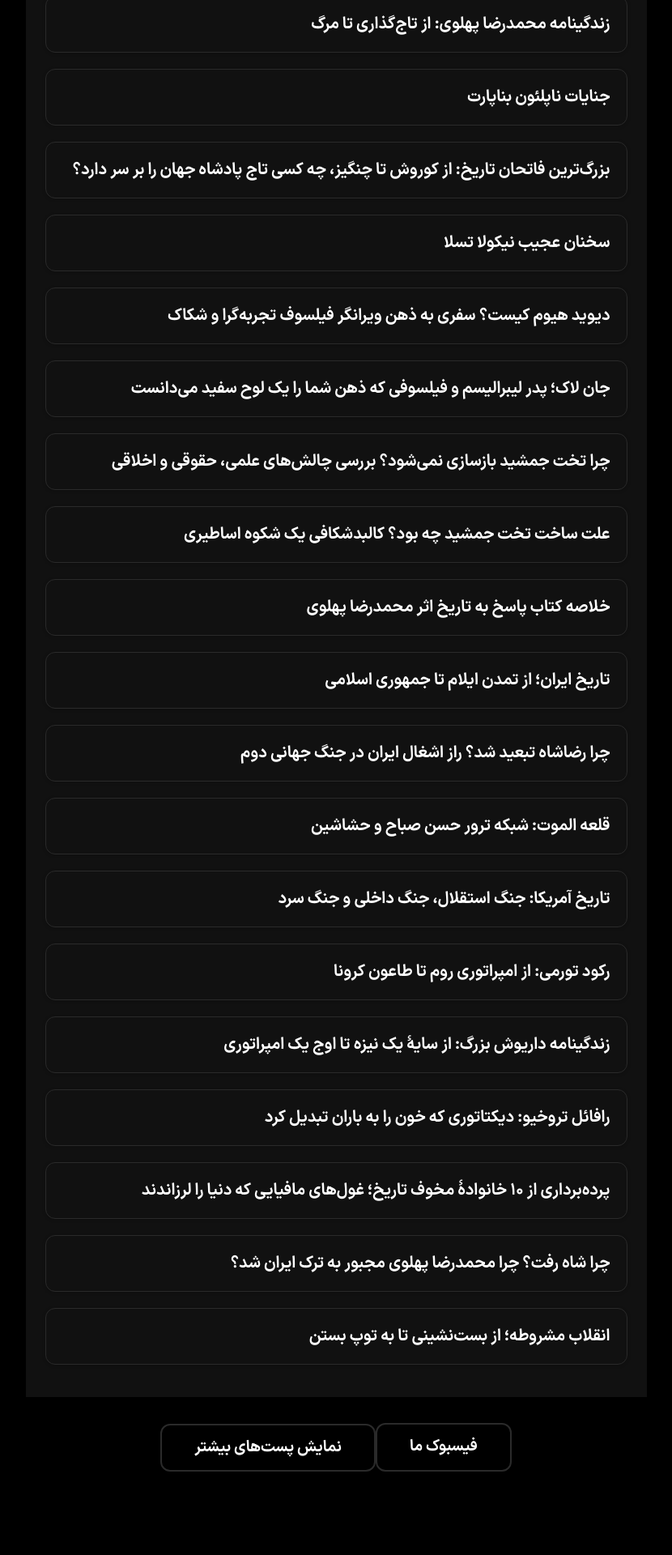
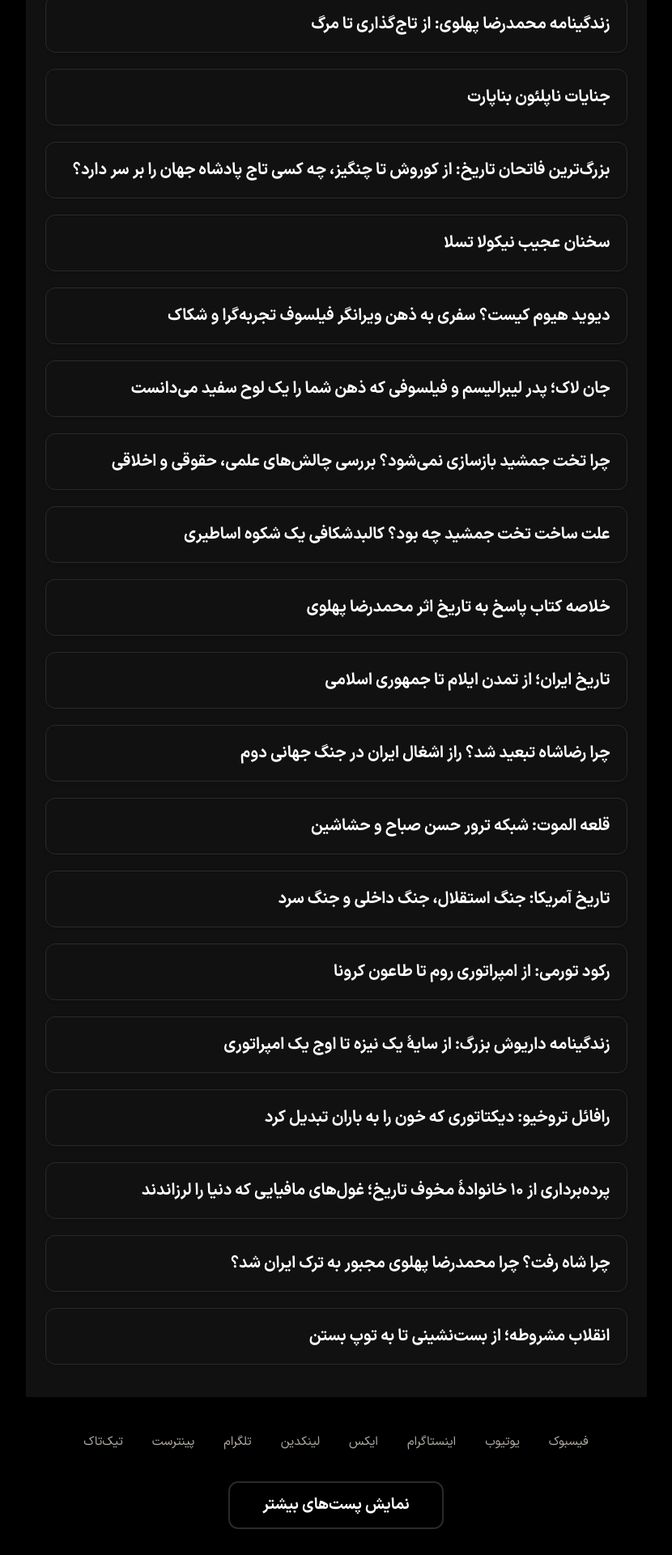
Before and after one commit to darkblog/darkblog.github.io, a Jekyll site: the page built from index.html, in a window 1280 px wide. Shown: the part 1292-3212 px from the top of the page at 81% size, without its empty margins (225-1055 px from the left). Built offline with Jekyll 4.4.1, drawn with Linux system fonts in a browser that asks for light colours; before the commit the page ends 3141 px from its top, so only the background shows below that.

Commit message:
Update index.html

```diff
--- a/index.html
+++ b/index.html
@@ -13,7 +13,6 @@ layout: null
   <title>پاسگاه؛ تاریخ + سرگرمی</title>
   <meta name="description" content="پاسگاه یک دانشنامهٔ تاریخی شخصی است که تاریخ ایران و جهان را از زاویه‌ای متفاوت و با روایتی جذاب و سرگرم‌کننده بررسی می‌کند.">
   <link rel="canonical" href="https://www.pasgah.org/">
-  <link rel="me" href="https://www.facebook.com/ehsanchehri/">
   <script type="application/ld+json">
   {
     "@context": "https://schema.org",
@@ -22,7 +21,13 @@ layout: null
     "url": "https://www.pasgah.org/",
     "logo": "https://www.pasgah.org/blog.svg",
     "sameAs": [
-      "https://www.facebook.com/ehsanchehri/"
+      "https://www.facebook.com/ehsanchehri/",
+      "https://www.youtube.com/@endchess",
+      "https://www.instagram.com/ehsanchehri",
+      "https://x.com/pbstwi",
+      "https://www.linkedin.com/in/ehsanchehri/fa",
+      "https://t.me/s/linkedulist",
+      "https://www.pinterest.com/ehsanchehri/"
     ]
   }
   </script>
@@ -83,7 +88,10 @@ layout: null
     .posts-list li:first-child::before { display: none; }
     .post-card-image { overflow: hidden; border-radius: 0.5rem; display: block; padding: 0 !important; background-color: #1c1c1c; }
     .post-card-image img { max-width: 100%; height: auto; display: block; }
-    .site-footer { background-color: #000000; padding: 2rem clamp(1rem, 3vw, 1.5rem); display: flex; align-items: center; justify-content: center; width: 100%; }
+    .site-footer { background-color: #000000; padding: 2rem clamp(1rem, 3vw, 1.5rem); display: flex; flex-direction: column; align-items: center; justify-content: center; gap: 1.5rem; width: 100%; }
+    .footer-social { display: flex; flex-wrap: wrap; align-items: center; justify-content: center; gap: 0.5rem 1.25rem; list-style: none; padding: 0; margin: 0; }
+    .footer-social a { color: #b0aaa3; text-decoration: none; font-size: 0.95rem; transition: color 0.2s; padding: 0.5rem; min-height: 48px; display: inline-flex; align-items: center; }
+    .footer-social a:hover { color: #2dd4bf; }
     .footer-blog-btn { font-family: 'vazir', system-ui, sans-serif; display: inline-flex; align-items: center; justify-content: center; padding: 0.8rem 2.5rem; background-color: transparent; color: #ffffff; text-decoration: none; font-weight: 700; font-size: 1.2rem; border-radius: 0.75rem; border: 2px solid #2a2a2a; transition: background-color 0.2s, transform 0.15s, border-color 0.2s, color 0.2s; min-height: 48px; }
     .footer-blog-btn:hover { background-color: rgba(45, 212, 191, 0.1); border-color: #2dd4bf; color: #2dd4bf; transform: scale(1.02); }
     .footer-blog-btn:active { transform: scale(0.97); color: #2dd4bf; }
@@ -134,7 +142,16 @@ layout: null
     </ul>
   </main>
   <footer class="site-footer">
-    <a href="https://www.facebook.com/pasgah" rel="me" target="_blank" class="footer-blog-btn">فیسبوک ما</a>
+    <ul class="footer-social">
+      <li><a href="https://www.facebook.com/pasgah" rel="me" target="_blank">فیسبوک</a></li>
+      <li><a href="https://www.youtube.com/@pasgah" rel="me" target="_blank">یوتیوب</a></li>
+      <li><a href="https://www.instagram.com/pasgah" rel="me" target="_blank">اینستاگرام</a></li>
+      <li><a href="https://x.com/pasgah" rel="me" target="_blank">ایکس</a></li>
+      <li><a href="https://www.linkedin.com/company/pasgah" rel="me" target="_blank">لینکدین</a></li>
+      <li><a href="https://t.me/pasgah" rel="me" target="_blank">تلگرام</a></li>
+      <li><a href="https://www.pinterest.com/pasgah" rel="me" target="_blank">پینترست</a></li>
+      <li><a href="https://www.tiktok.com/@pasgah" rel="me" target="_blank">تیک‌تاک</a></li>
+    </ul>
     <button id="loadMoreBtn" class="footer-blog-btn">نمایش پست‌های بیشتر</button>
   </footer>
 </div>
```
